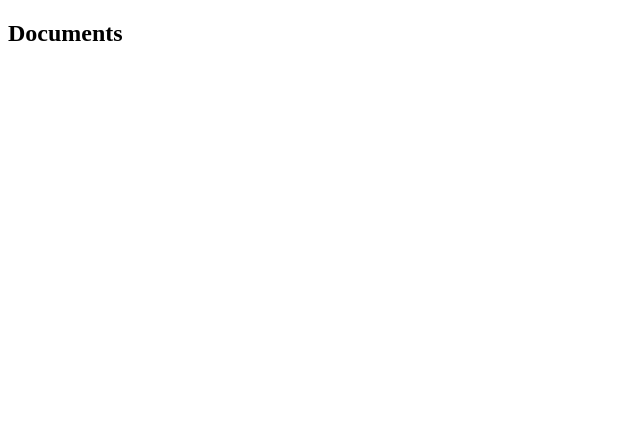
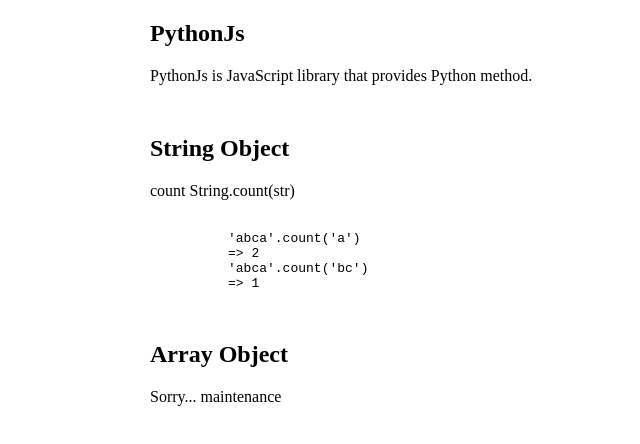
Before and after one commit to satoshun/pythonjs, a plain HTML site: page index.html in a window 1280 px wide. Shown: the whole page, without its empty margins (0-640 px from the left). Drawn offline with Linux system fonts and the light colour scheme.

Commit message:
add description

```diff
--- /dev/null
+++ b/css/screen.css
@@ -0,0 +1,4 @@
+.container {
+    max-width: 980px;
+    margin: 0 auto 50px;
+}
--- a/index.html
+++ b/index.html
@@ -3,8 +3,35 @@
 <head>
   <meta charset="UTF-8">
   <title>PythonJs</title>
+  <link rel="stylesheet" href="/css/screen.css">
+  <script type="text/javascript" src="//rawgit.com/jashkenas/underscore/master/underscore-min.js"></script>
+  <script type="text/javascript" src="//rawgit.com/satoshun/pythonjs/master/pythonjs.min.js"></script>
 </head>
 <body>
-  <h2>Documents</h2>
+  <section class="container">
+    <h1>PythonJs</h1>
+    <div>
+      PythonJs is JavaScript library that provides Python method.
+    </div>
+  </section>
+
+  <section class="container">
+    <h2><a name="string">String Object</a></h2>
+    <div>
+      <p>count <span>String.count(str)</span></p>
+      <pre>
+        <code>
+          'abca'.count('a')
+          => 2
+          'abca'.count('bc')
+          => 1
+        </code>
+      </pre>
+    </div>
+
+    <h2>Array Object</h2>
+    <div>Sorry... maintenance</div>
+  </section>
+
 </body>
 </html>
```
